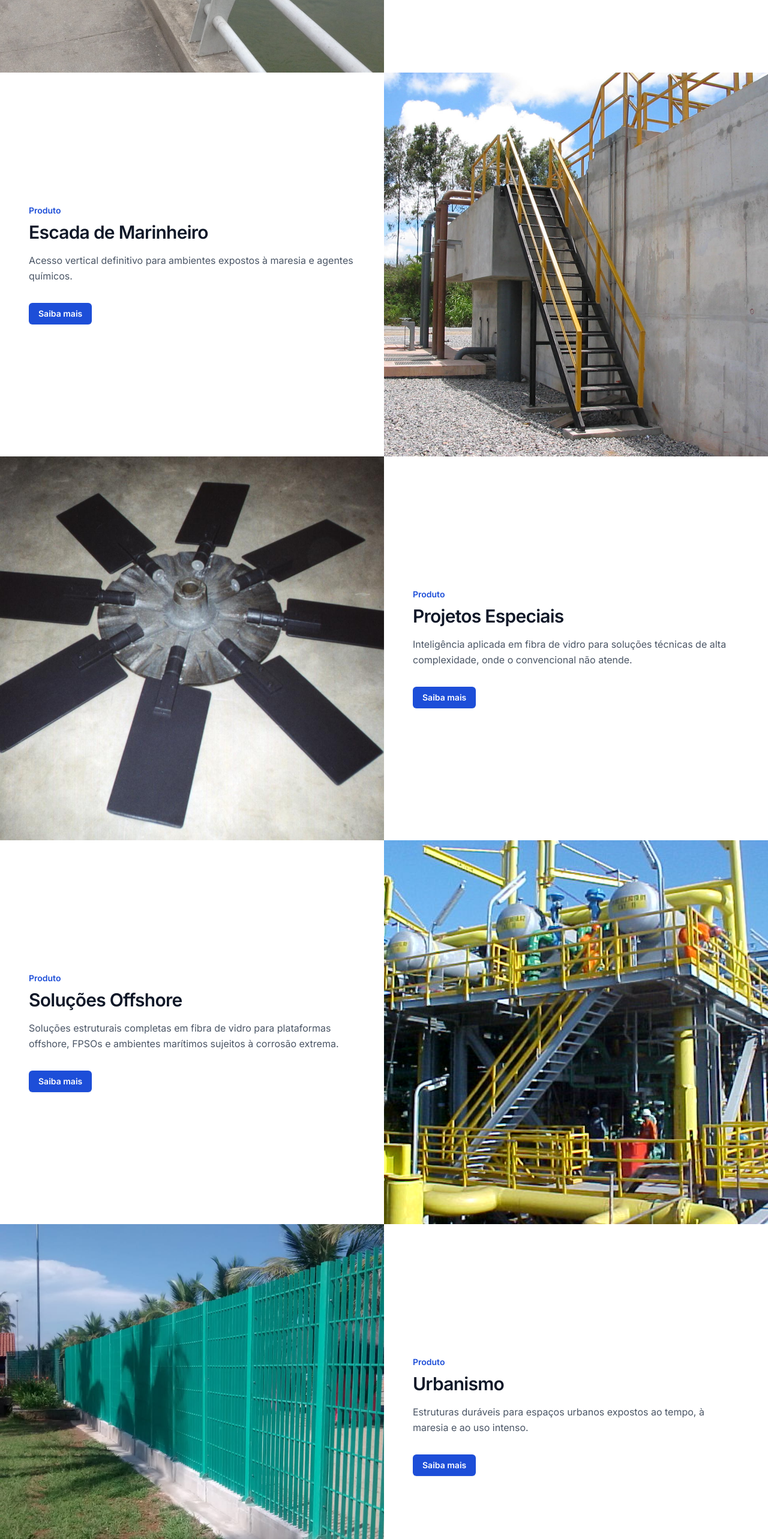
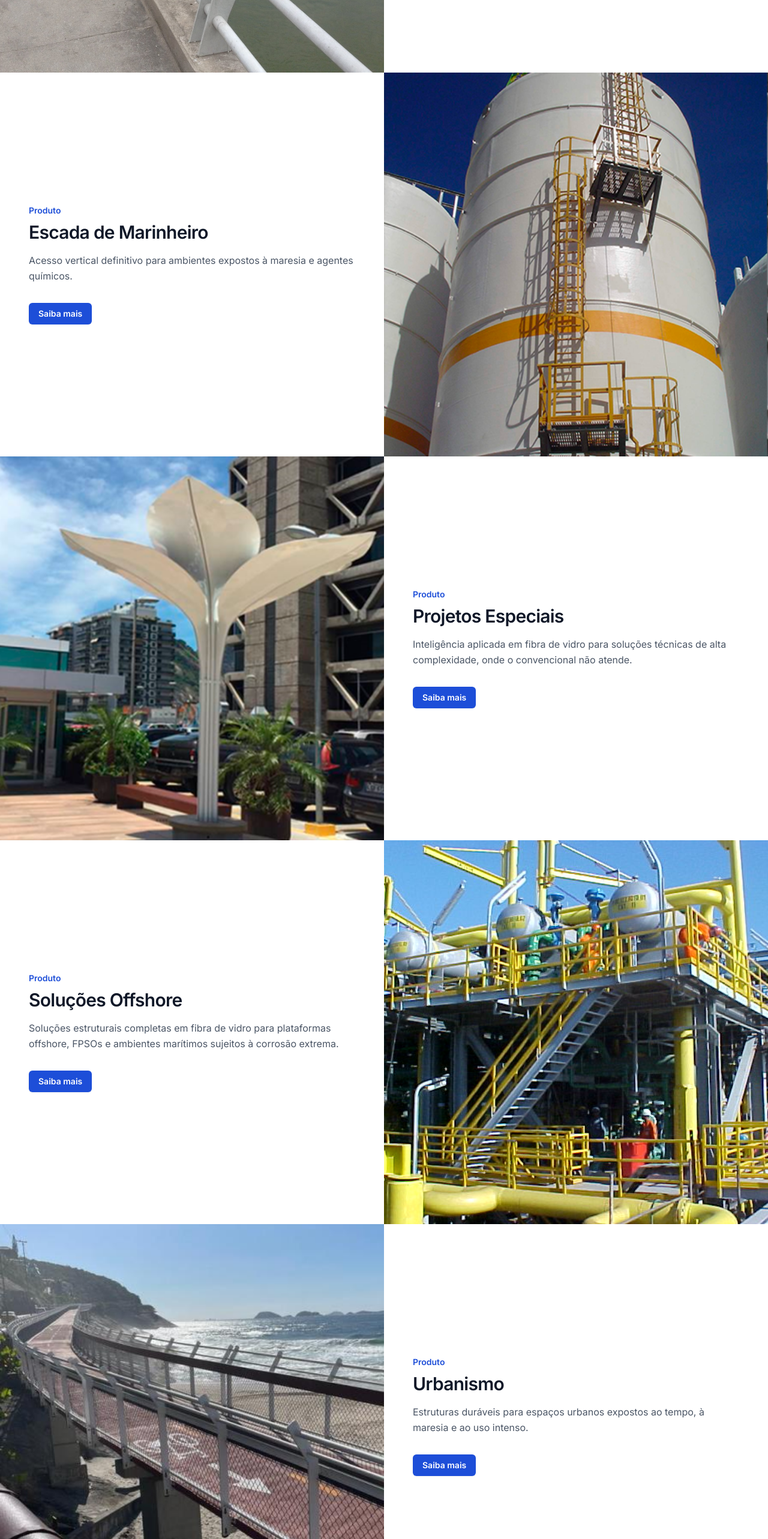
Before and after one commit to overdrive-dev/azul-web-mosaico, a Next.js app: page / in a window 1280 px wide. Shown: the part 3500-6066 px from the top of the page at 60% size. Built offline with nearby package versions, Linux system fonts and the light colour scheme.

Commit message:
feat: update cover images for Escada de Marinheiro, Projetos Especiais, and Urbanismo (home + internal pages)

```diff
--- a/app/escada-de-marinheiro/page.tsx
+++ b/app/escada-de-marinheiro/page.tsx
@@ -47,7 +47,7 @@ export default function EscadaDeMarinheiroPage() {
           </div>
           <div className="order-first lg:order-none lg:w-1/2">
             <div className="relative aspect-square lg:aspect-auto lg:h-[50vw] w-full bg-gray-200">
-              <Image src="/images/escada-guarda-corpo-saneamento.jpg" alt="Escada de marinheiro" fill className="object-cover" />
+              <Image src="/images/escada-marinheiro-capa.png" alt="Escada de marinheiro" fill className="object-cover" />
             </div>
           </div>
         </div>
--- a/app/page.tsx
+++ b/app/page.tsx
@@ -164,7 +164,7 @@ export default function Home() {
           </div>
           <div className="order-first lg:order-none lg:w-1/2">
             <div className="relative aspect-square lg:aspect-auto lg:h-[50vw] w-full bg-gray-200">
-              <Image src="/images/escada-guarda-corpo-saneamento.jpg" alt="Escada de Marinheiro" fill className="object-cover" />
+              <Image src="/images/escada-marinheiro-capa.png" alt="Escada de Marinheiro" fill className="object-cover" />
             </div>
           </div>
         </div>
@@ -175,7 +175,7 @@ export default function Home() {
         <div className="flex flex-col lg:flex-row">
           <div className="lg:order-1 lg:w-1/2">
             <div className="relative aspect-square lg:aspect-auto lg:h-[50vw] w-full bg-gray-300">
-              <Image src="/images/projetos-especiais-componente.jpg" alt="Projetos Especiais" fill className="object-cover" />
+              <Image src="/images/projetos-especiais-capa.jpg" alt="Projetos Especiais" fill className="object-cover" />
             </div>
           </div>
           <div className="flex items-center px-6 py-8 sm:py-16 lg:order-2 lg:w-1/2 lg:px-12 lg:py-16 xl:py-32">
@@ -235,7 +235,7 @@ export default function Home() {
         <div className="flex flex-col lg:flex-row">
           <div className="lg:order-1 lg:w-1/2">
             <div className="relative aspect-square lg:aspect-auto lg:h-[50vw] w-full bg-gray-300">
-              <Image src="/images/urbanismo-cerca-fibra-vidro.jpg" alt="Urbanismo" fill className="object-cover" />
+              <Image src="/images/urbanismo-capa.png" alt="Urbanismo" fill className="object-cover" />
             </div>
           </div>
           <div className="flex items-center px-6 py-8 sm:py-16 lg:order-2 lg:w-1/2 lg:px-12 lg:py-16 xl:py-32">
--- a/app/projetos-especiais/page.tsx
+++ b/app/projetos-especiais/page.tsx
@@ -29,7 +29,7 @@ export default function ProjetosEspeciaisPage() {
           </div>
           <div className="order-first lg:order-none lg:w-1/2">
             <div className="relative aspect-square lg:aspect-auto lg:h-[50vw] w-full bg-gray-200">
-              <Image src="/images/projetos-especiais-componente.jpg" alt="Projetos especiais em fibra de vidro" fill className="object-cover" />
+              <Image src="/images/projetos-especiais-capa.jpg" alt="Projetos especiais em fibra de vidro" fill className="object-cover" />
             </div>
           </div>
         </div>
--- a/app/urbanismo/page.tsx
+++ b/app/urbanismo/page.tsx
@@ -29,7 +29,7 @@ export default function UrbanismoPage() {
           </div>
           <div className="order-first lg:order-none lg:w-1/2">
             <div className="relative aspect-square lg:aspect-auto lg:h-[50vw] w-full bg-gray-200">
-              <Image src="/images/foto-16.jpg" alt="Urbanismo em fibra de vidro" fill className="object-cover" />
+              <Image src="/images/urbanismo-capa.png" alt="Urbanismo em fibra de vidro" fill className="object-cover" />
             </div>
           </div>
         </div>
```
Also changed, not shown: public/images/offshore-capa-nova.jpg.jpeg (added).
